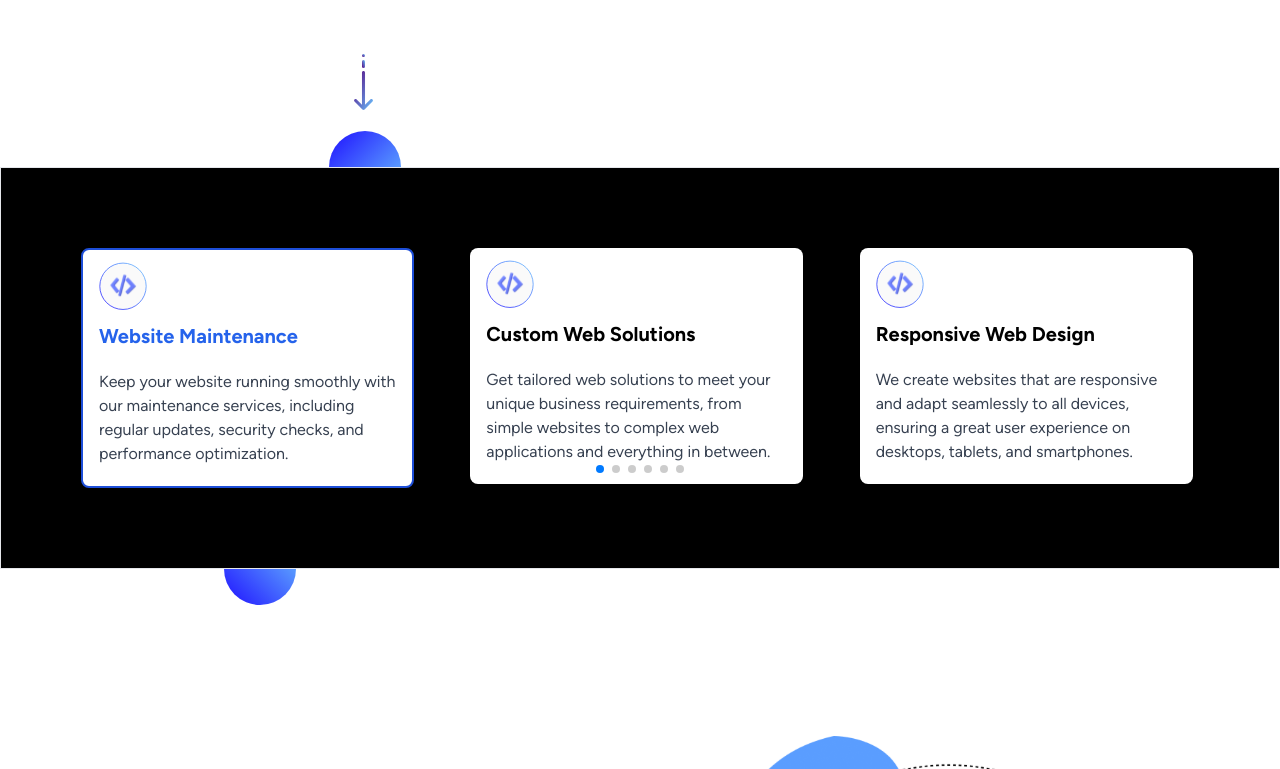
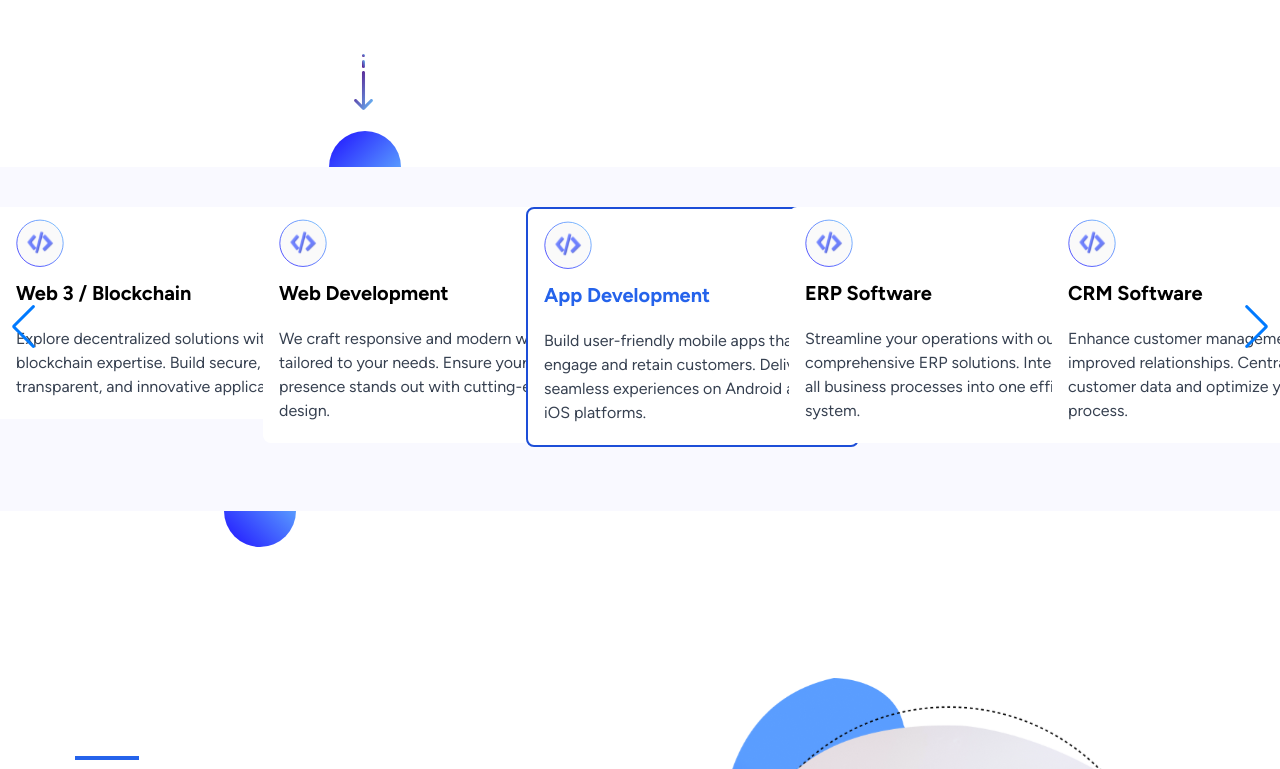
Before and after one commit to lofritex/company-website, a React (Vite) app: page / in a window 1280 px wide. Shown: the part 715-1484 px from the top of the page. Built offline with nearby package versions, Linux system fonts and the light colour scheme.

Commit message:
Added two swipers

```diff
--- a/src/Pages/Components/Cards.jsx
+++ b/src/Pages/Components/Cards.jsx
@@ -1,13 +1,13 @@
 export default function Cards({ card, isActive }) {
   return (
     <div
-      className={`h-full w-full lg:w-cardWidth rounded-lg bg-white py-3 px-4 transition-transform duration-1000 ease-in-out ${isActive && "transition-colors duration-5000 ease-in-out border-2 border-blue-700"} `}
+      className={`max-h-80 w-full lg:w-cardWidth rounded-lg bg-white py-3 px-4 transition-transform duration-1000 ease-in-out ${isActive && "transition-colors duration-5000 ease-in-out border-2 border-blue-700"} `}
     >
       <img src={card.image} alt={card.title} className="h-12 w-12" />
       <h3 className={`"text-gradient my-3 text-left text-xl font-bold ${isActive && "transition duration-500 ease-in-out text-blue-600"}`}>
         {card.title}
       </h3>
-      <p className="text-gray-700 py-2">{card.content}</p>
+      <p className="text-gray-700 py-2">{card.caption}</p>
     </div>
   );
 }
--- a/src/Pages/Sections/Services.jsx
+++ b/src/Pages/Sections/Services.jsx
@@ -3,90 +3,122 @@ import Carousel from "../Components/Carousel";
 import { Swiper, SwiperSlide } from "swiper/react";
 import "swiper/css";
 import "swiper/css/pagination";
-import { Pagination } from "swiper/modules";
+import "swiper/css/navigation";
+
+import { Pagination, Navigation, Autoplay } from "swiper/modules";
 
 import Cards from "../Components/Cards";
-import WebDevIcon from "../Images/WebDevIcon.svg";
+import WebDevIcon from "../Images/WebDevIcon.svg"
 
 
 export default function Services() {
   const data = [
     {
-      title: "Website Maintenance ",
-      content:
-        "Keep your website running smoothly with our maintenance services, including regular updates, security checks, and performance optimization.",
+      title: "Web Development",
+      caption: "We craft responsive and modern websites tailored to your needs. Ensure your online presence stands out with cutting-edge design.",
       image: WebDevIcon,
     },
     {
-      title: "Custom Web Solutions ",
-      content:
-        "Get tailored web solutions to meet your unique business requirements, from simple websites to complex web applications and everything in between.",
+      title: "App Development",
+      caption: "Build user-friendly mobile apps that engage and retain customers. Deliver seamless experiences on Android and iOS platforms.",
       image: WebDevIcon,
     },
     {
-      title: "Responsive Web Design",
-      content:
-        "We create websites that are responsive and adapt seamlessly to all devices, ensuring a great user experience on desktops, tablets, and smartphones.",
+      title: "ERP Software",
+      caption: "Streamline your operations with our comprehensive ERP solutions. Integrate all business processes into one efficient system.",
       image: WebDevIcon,
     },
     {
-      title: "E-commerce Development",
-      content:
-        "Boost your sales with a powerful e-commerce website that provides a secure and user-friendly shopping experience, tailored to your business needs.",
+      title: "CRM Software",
+      caption: "Enhance customer management for improved relationships. Centralize your customer data and optimize your sales process.",
       image: WebDevIcon,
     },
     {
-      title: "SEO Optimization",
-      content:
-        "Improve your website's visibility on search engines with our expert SEO services, designed to drive more traffic and enhance your online presence.",
+      title: "Payroll Software",
+      caption: "Automate payroll with precision and ease. Manage salaries, taxes, and benefits seamlessly in one platform.",
       image: WebDevIcon,
     },
     {
-      title: "Content Management Systems",
-      content:
-        "Manage your content effortlessly with our customized CMS solutions, giving you full control over your website's content without needing technical skills.",
+      title: "Inventory Management Software",
+      caption: "Optimize inventory control with real-time tracking. Reduce wastage and streamline supply chain management.",
       image: WebDevIcon,
     },
     {
-      title: "UI/UX Design",
-      content:
-        "Deliver an exceptional user experience with our UI/UX design services, focused on creating intuitive and visually appealing interfaces for your website.",
+      title: "Shopify Plugins",
+      caption: "Enhance your Shopify store with custom plugins. Boost sales with specialized tools and integrations.",
       image: WebDevIcon,
     },
     {
-      title: "Web Application Development",
-      content:
-        "Transform your business ideas into scalable web applications with our development services, using the latest technologies and best practices.",
+      title: "Progressive Web Application",
+      caption: "Deliver fast, offline-ready web apps. Combine the best of mobile and web experiences for your users.",
+      image: WebDevIcon,
+    },
+    {
+      title: "Web 3 / Blockchain",
+      caption: "Explore decentralized solutions with our blockchain expertise. Build secure, transparent, and innovative applications.",
       image: WebDevIcon,
     },
   ];
 
 
 
-
-
-
   return (
-    <section className=" p-20  border bg-black ">
-      <Swiper
-          spaceBetween={50}
-          slidesPerView={3}
-          modules={[Pagination]}
-          centeredSlides={false}
+    <>
+    <section className="bg-secondary py-10 hidden lg:block">
+        <Swiper
+          spaceBetween={35}
+          slidesPerView={5}
+          centeredSlides={true}
+          loop={true}
+          navigation={true}
           pagination={{
-            enabled: true,
+            el: ".custom-pagination",
+            clickable: true,
           }}
+          modules={[Pagination, Navigation,Autoplay]}
+          autoplay={{
+            delay: 2500,
+            disableOnInteraction: true,
+          }}
+          className=" "
         >
-          {data.map((card, index) => {
-            return (
-                <SwiperSlide key={card.title}>
-                  {({ isActive }) => <Cards card={card} isActive={isActive} />}
-                </SwiperSlide>
-
-            );
-          })}
+          {data.map((card, index) => (
+            <SwiperSlide key={card.title}>
+              {({ isActive }) => <Cards card={card} isActive={isActive} />}
+            </SwiperSlide>
+          ))}
         </Swiper>
+      <div className="custom-pagination mt-6 flex justify-center"></div>
       {/* <Carousel data={data} /> */}
     </section>
+
+    <section className="bg-secondary p-5 block  lg:hidden">
+    <Swiper
+      spaceBetween={35}
+      slidesPerView={1}
+      centeredSlides={true}
+      loop={true}
+      navigation={false}
+      pagination={{
+        el: ".custom-pagination",
+        clickable: true,
+      }}
+      modules={[Pagination, Navigation,Autoplay]}
+      autoplay={{
+        delay: 2500,
+        disableOnInteraction: true,
+      }}
+      className=" "
+    >
+      {data.map((card, index) => (
+        <SwiperSlide key={card.title}>
+          {({ isActive }) => <Cards card={card} isActive={isActive} />}
+        </SwiperSlide>
+      ))}
+    </Swiper>
+  <div className="custom-pagination m-2  flex justify-center"></div>
+  {/* <Carousel data={data} /> */}
+</section>
+</>
   );
 }
```
